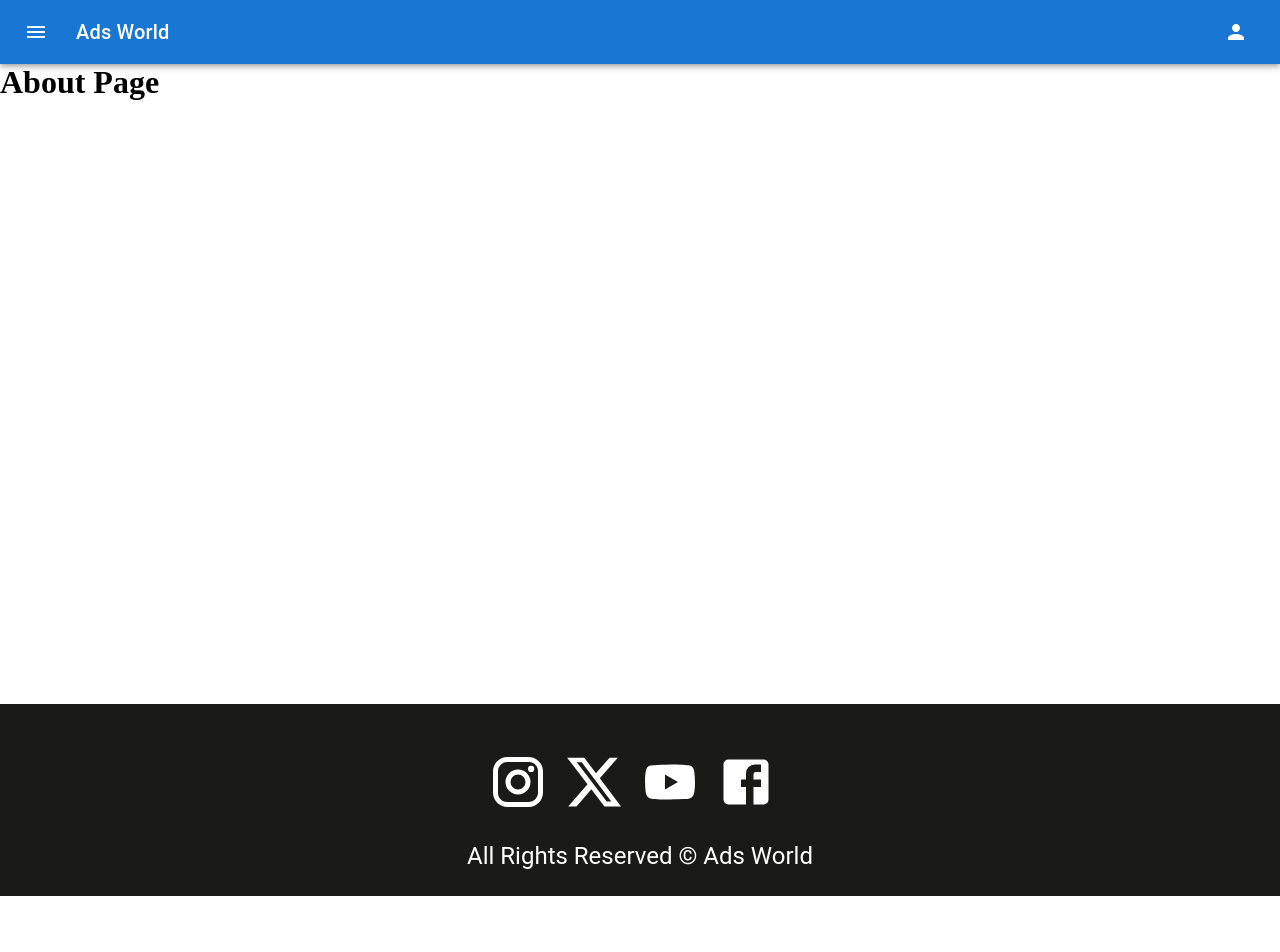
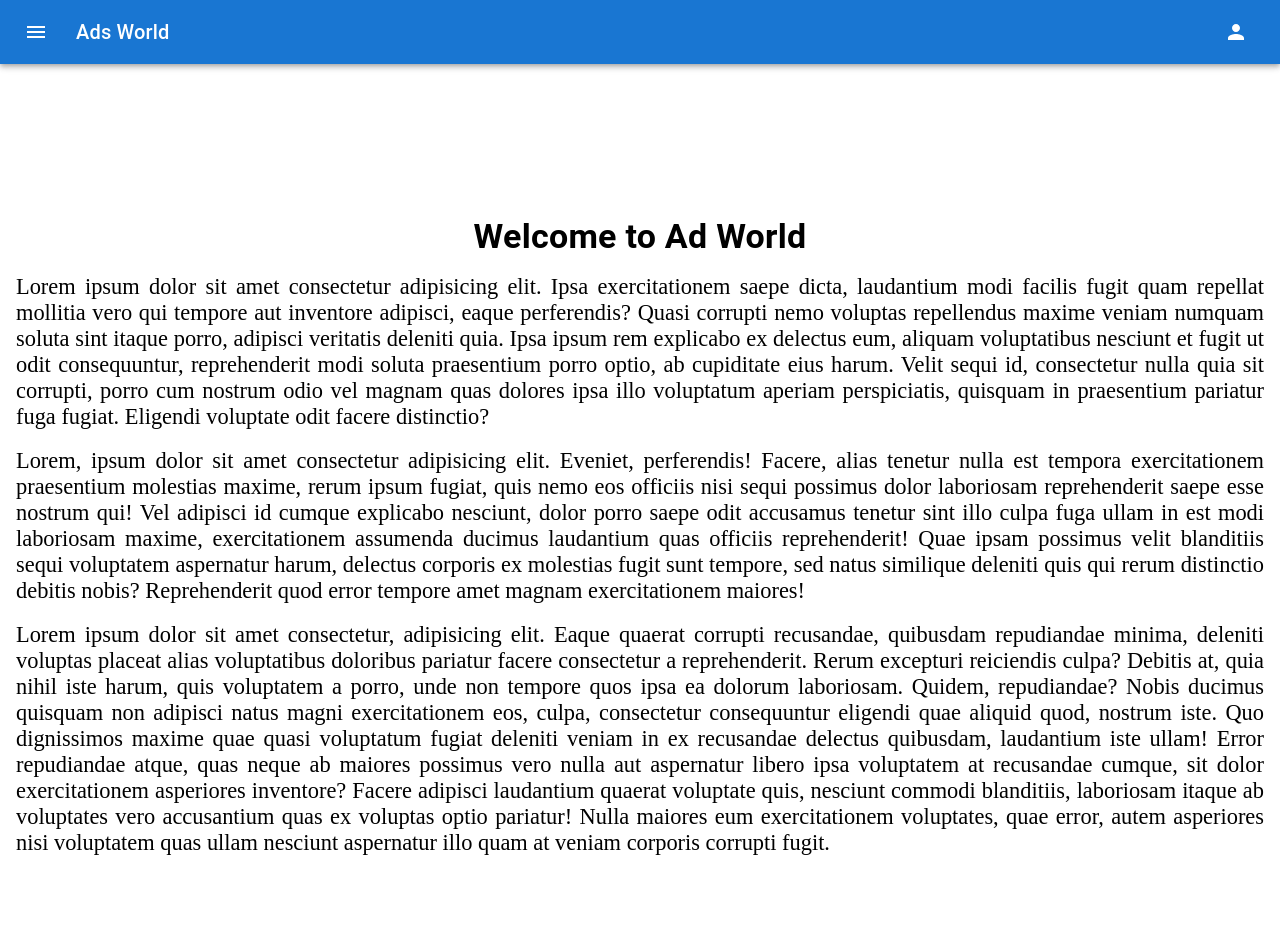
Before and after one commit to aishvarya779/ad-dash, a React (Create React App) app: page /about in a window 1280 px wide. Shown: the top 952 px of the page. Before the commit the page ends 896 px from the top, so only its background shows below. Built offline with nearby package versions, Linux system fonts and the light colour scheme.

Commit message:
copntact form

```diff
--- a/src/pages/About.js
+++ b/src/pages/About.js
@@ -1,10 +1,77 @@
 import React from 'react';
 import Layout from '../components/Layout';
+import { Box, Typography } from '@mui/material';
 
 const About = () => {
   return (
     <Layout>
-      <h1>About Page</h1>
+      <Box
+        sx={{
+          my: 15,
+          p: 2,
+          textAlign: 'center',
+          '& h4': {
+            fontWeight: 700,
+            my: 2,
+          },
+          '& p': {
+            textAlign: 'justify',
+            fontSize: '1.4rem'
+          },
+        }}
+      >
+        <Typography variant="h4">Welcome to Ad World</Typography>
+        <p>
+          Lorem ipsum dolor sit amet consectetur adipisicing elit. Ipsa
+          exercitationem saepe dicta, laudantium modi facilis fugit quam
+          repellat mollitia vero qui tempore aut inventore adipisci, eaque
+          perferendis? Quasi corrupti nemo voluptas repellendus maxime veniam
+          numquam soluta sint itaque porro, adipisci veritatis deleniti quia.
+          Ipsa ipsum rem explicabo ex delectus eum, aliquam voluptatibus
+          nesciunt et fugit ut odit consequuntur, reprehenderit modi soluta
+          praesentium porro optio, ab cupiditate eius harum. Velit sequi id,
+          consectetur nulla quia sit corrupti, porro cum nostrum odio vel magnam
+          quas dolores ipsa illo voluptatum aperiam perspiciatis, quisquam in
+          praesentium pariatur fuga fugiat. Eligendi voluptate odit facere
+          distinctio?
+        </p>
+        <br />
+        <p>
+          Lorem, ipsum dolor sit amet consectetur adipisicing elit. Eveniet,
+          perferendis! Facere, alias tenetur nulla est tempora exercitationem
+          praesentium molestias maxime, rerum ipsum fugiat, quis nemo eos
+          officiis nisi sequi possimus dolor laboriosam reprehenderit saepe esse
+          nostrum qui! Vel adipisci id cumque explicabo nesciunt, dolor porro
+          saepe odit accusamus tenetur sint illo culpa fuga ullam in est modi
+          laboriosam maxime, exercitationem assumenda ducimus laudantium quas
+          officiis reprehenderit! Quae ipsam possimus velit blanditiis sequi
+          voluptatem aspernatur harum, delectus corporis ex molestias fugit sunt
+          tempore, sed natus similique deleniti quis qui rerum distinctio
+          debitis nobis? Reprehenderit quod error tempore amet magnam
+          exercitationem maiores!
+        </p>
+        <br />
+        <p>
+          Lorem ipsum dolor sit amet consectetur, adipisicing elit. Eaque
+          quaerat corrupti recusandae, quibusdam repudiandae minima, deleniti
+          voluptas placeat alias voluptatibus doloribus pariatur facere
+          consectetur a reprehenderit. Rerum excepturi reiciendis culpa? Debitis
+          at, quia nihil iste harum, quis voluptatem a porro, unde non tempore
+          quos ipsa ea dolorum laboriosam. Quidem, repudiandae? Nobis ducimus
+          quisquam non adipisci natus magni exercitationem eos, culpa,
+          consectetur consequuntur eligendi quae aliquid quod, nostrum iste. Quo
+          dignissimos maxime quae quasi voluptatum fugiat deleniti veniam in ex
+          recusandae delectus quibusdam, laudantium iste ullam! Error
+          repudiandae atque, quas neque ab maiores possimus vero nulla aut
+          aspernatur libero ipsa voluptatem at recusandae cumque, sit dolor
+          exercitationem asperiores inventore? Facere adipisci laudantium
+          quaerat voluptate quis, nesciunt commodi blanditiis, laboriosam itaque
+          ab voluptates vero accusantium quas ex voluptas optio pariatur! Nulla
+          maiores eum exercitationem voluptates, quae error, autem asperiores
+          nisi voluptatem quas ullam nesciunt aspernatur illo quam at veniam
+          corporis corrupti fugit.
+        </p>
+      </Box>
     </Layout>
   );
 };
--- a/src/pages/Contact.js
+++ b/src/pages/Contact.js
@@ -1,10 +1,69 @@
 import React from 'react';
 import Layout from '../components/Layout';
+import { Box, Paper, Table, TableBody, TableCell, TableContainer, TableHead, TableRow, Typography } from '@mui/material';
+import SupportAgentIcon from '@mui/icons-material/SupportAgent';
+import MailIcon from '@mui/icons-material/Mail';
+import CallIcon from '@mui/icons-material/Call';
 
 const Contact = () => {
   return (
     <Layout>
-      <h1>Contact Page</h1>
+      <Box
+        sx={{
+          my: 10,
+          p: 2,
+          textAlign: 'center',
+          '& h4': {
+            fontWeight: 700,
+            mb: 2,
+          },
+          '& p': {
+            textAlign: 'justify',
+            fontSize: '1.4rem'
+          }
+        }}
+      >
+        <Typography variant="h4">Contact Ad World</Typography>
+        <p>
+          Lorem ipsum, dolor sit amet consectetur adipisicing elit. Modi impedit
+          nisi enim, dolore odit fugiat ea ut natus voluptates? Explicabo sed
+          est nemo error consectetur assumenda earum, quibusdam aperiam mollitia
+          incidunt quae harum cupiditate officiis iste quos numquam delectus
+          eos.
+        </p>
+      </Box>
+      <Box sx={{m:3}}>
+        <TableContainer component={Paper}>
+          <Table aria-label='contact table'>
+            <TableHead>
+              <TableRow>
+                <TableCell sx={{bgcolor: 'black', color: 'white', textAlign: 'center'}}>
+                  Contact Details
+                </TableCell>
+              </TableRow>
+            </TableHead>
+            <TableBody>
+              <TableRow>
+              <TableCell>
+                <SupportAgentIcon sx={{color:'red', pt: 1}} /> 1800-00-0000 (Tollfree)
+              </TableCell>
+              </TableRow>
+              <TableRow>
+              <TableCell>
+                <MailIcon sx={{color:'skyblue', pt: 1}} /> abcdefgh@xyz.com
+              </TableCell>
+              </TableRow>
+              <TableRow>
+              <TableCell>
+                <CallIcon sx={{color:'green', pt: 1}} /> abcdefgh@xyz.com
+              </TableCell>
+              </TableRow>
+
+
+            </TableBody>
+          </Table>
+        </TableContainer>
+      </Box>
     </Layout>
   );
 };
--- a/src/styles/CommonStyles.css
+++ b/src/styles/CommonStyles.css
@@ -1,4 +1,5 @@
 .container {
     min-height: 80vh;
     display: flex;
+    flex-direction: column;
 }
--- a/src/styles/HomeStyles.css
+++ b/src/styles/HomeStyles.css
@@ -3,4 +3,6 @@
     background-repeat: no-repeat;
     background-size: cover;
     width: 100%;
+    padding: 16px;
+    height: 80vh;
 }
```
